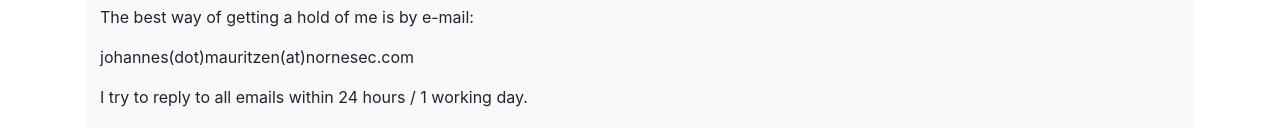
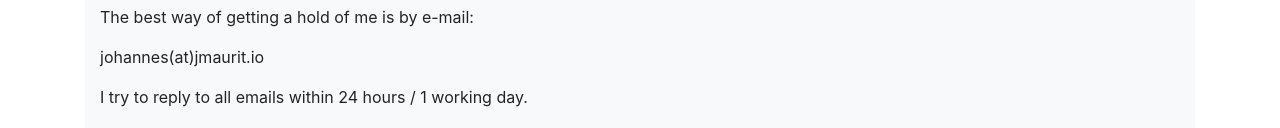
Before and after one commit to stigsevaldsen/mthesis, a plain HTML site: page index.html in a window 1280 px wide. Shown: the part 433-561 px from the top of the page. Drawn offline with nearby package versions, Linux system fonts and the light colour scheme.

Commit message:
Update index.html

```diff
--- a/index.html
+++ b/index.html
@@ -64,7 +64,7 @@
 <h2>Contact</h2>
 
 <p>The best way of getting a hold of me is by e-mail:</p>
-<p>johannes(dot)mauritzen(at)nornesec.com</p>
+<p>johannes(at)jmaurit.io</p>
 
 <p>I try to reply to all emails within 24 hours / 1 working day.</p>
 </div>
```
